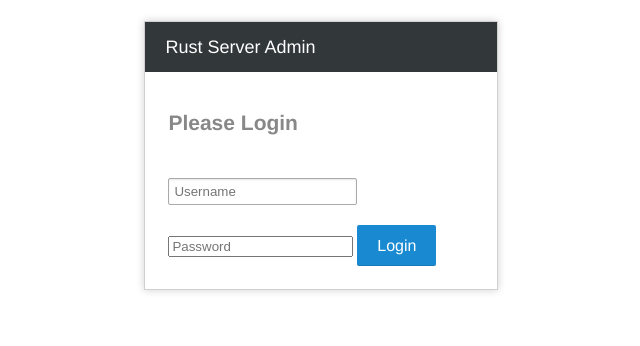
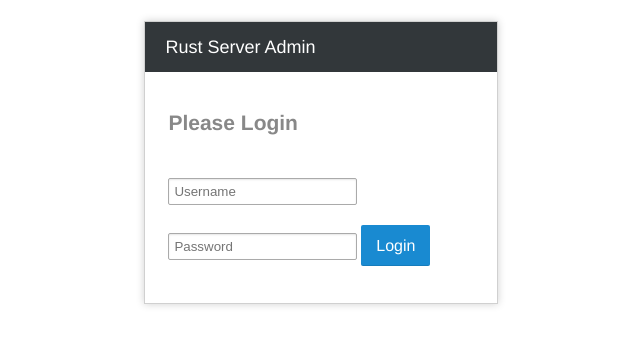
Before and after one commit to dayhkr/rustadmin, a Flask app: page / in a window 1280 px wide. Shown: the top 346 px of the page, without its empty margins (319-959 px from the left). Run offline with Flask 2, Linux system fonts and the light colour scheme; parts of the project's set-up code (start-up, migrations or seed data) failed here and were passed over.

Commit message:
Added password box settings

```diff
--- a/static/style.css
+++ b/static/style.css
@@ -84,11 +84,24 @@ form input[type=text]{
     -webkit-box-shadow: inset 0 1px 2px rgba(0,0,0,.1);
     -moz-box-shadow: inset 0 1px 2px rgba(0,0,0,.1);
 }
+form input[type=password]{
+    border: 1px solid #aaa;
+    border-radius: 2px;
+    box-shadow: inset 0 1px 2px rgba(0,0,0,.1);
+    box-sizing: border-box;
+    padding: 5px;
+    margin-bottom: 20px;
+    outline: 0;
+    -webkit-border-radius: 2px;
+    -moz-border-radius: 2px;
+    -webkit-box-shadow: inset 0 1px 2px rgba(0,0,0,.1);
+    -moz-box-shadow: inset 0 1px 2px rgba(0,0,0,.1);
+}
 form input[type=submit]{
     background: #198ad1;
     color: #fff;
     display: inline-block;
-    padding: 0 20px;
+    padding: 0 15px;
     font-size: 16px;
     line-height: 2.6em;
     font-family: "Helvetica Neue",Helvetica,Arial,"Lucida Grande",sans-serif;
```
